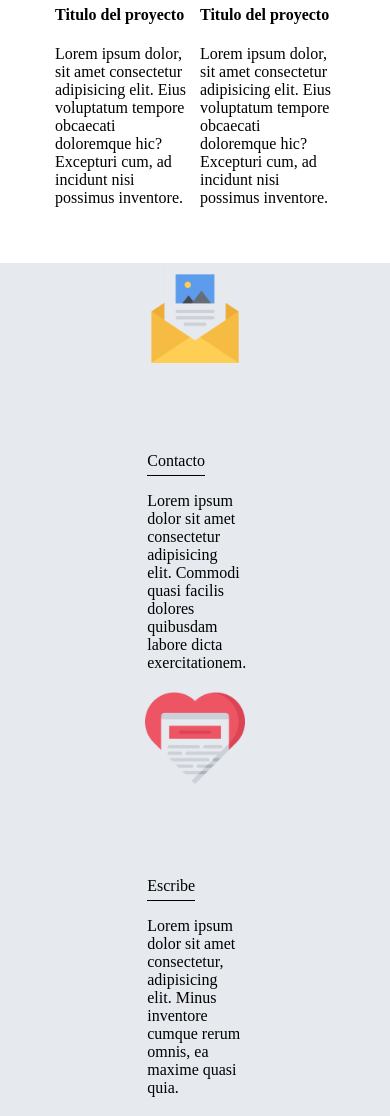
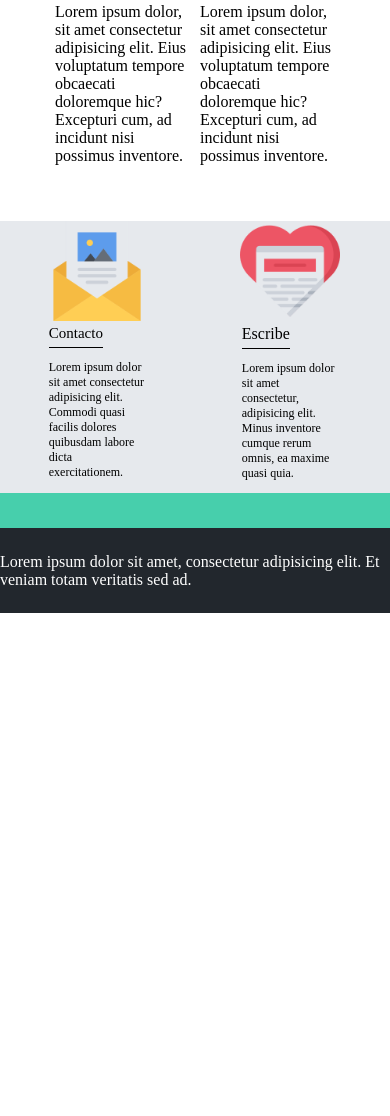
Before and after one commit to thhomasgt99/Pagina-recolectora, a plain HTML site: page perfil.html in a window 390 px wide. Shown: the part 1250-2366 px from the top of the page. After the commit the page ends 1863 px from the top, so only its background shows below. Drawn offline with Linux system fonts and the light colour scheme.

Commit message:
arregle errores de responsividad

```diff
--- a/css/media-queries.css
+++ b/css/media-queries.css
@@ -26,5 +26,26 @@
     .blogs-posts-container .posts-container{
         max-width: 95%;
     }
+    .contact-main-container {
+        display: flex;
+        padding-bottom: 0px;
+    }
+    .contact-right{
+        margin-top: 0px;
 
+    }
+    .contact-main-container .contact-left{
+        margin-bottom: 0px;
+        margin-top: 0px;
+        font-size: 15px;
+    }
+    .parrafo{
+        font-size: 12px;
+    }
+    html {
+        width: 100%;
+    }
+    .profile-main-container img {
+        width: 250px;
+    }
 }
--- a/perfil.html
+++ b/perfil.html
@@ -36,7 +36,7 @@
         <section class="profile-main-container">
             <div class="grid-container profile-container">
                 <div>
-                    <img src="/assets/img/profile-pic.jpg" alt="">
+                    <img src="./assets/img/profile-pic.jpg" alt="">
                 </div>
                 <div>
                     <h2>Hola mi nombre es Thomas</h2>
@@ -82,12 +82,13 @@
             </div>
         </section>
 
+        <div class="contact">
             <section class="contact-main-container">
                 <div>
                     <img src="./assets/img/013-newsletter.png" alt="">
                     <div class="contact-left">
                         <a href="/">Contacto</a>
-                    <p>Lorem ipsum dolor sit amet consectetur adipisicing elit. Commodi quasi facilis dolores quibusdam labore dicta exercitationem.</p>
+                        <p class="parrafo">Lorem ipsum dolor sit amet consectetur adipisicing elit. Commodi quasi facilis dolores quibusdam labore dicta exercitationem.</p>
                     </div>
                 </div>
 
@@ -95,10 +96,11 @@
                     <img src="./assets/img/006-like.png" alt="">
                     <div class="contact-right">
                         <a href="/">Escribe</a>
-                    <p>Lorem ipsum dolor sit amet consectetur, adipisicing elit. Minus inventore cumque rerum omnis, ea maxime quasi quia.</p>
+                        <p class="parrafo">Lorem ipsum dolor sit amet consectetur, adipisicing elit. Minus inventore cumque rerum omnis, ea maxime quasi quia.</p>
                     </div>
                 </div>
             </section>
+        </div>
     </main>
 
     <footer>
```
Also changed, not shown: blog.html (+4 -4 lines). Lines whose indentation alone changed are shown as unchanged.
